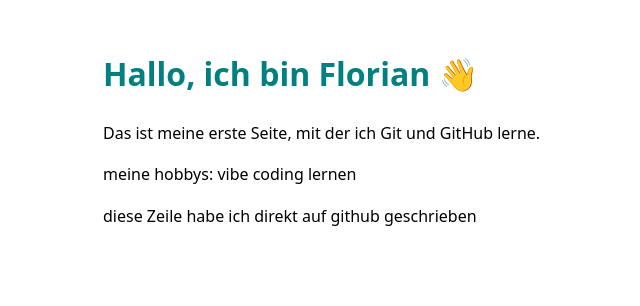
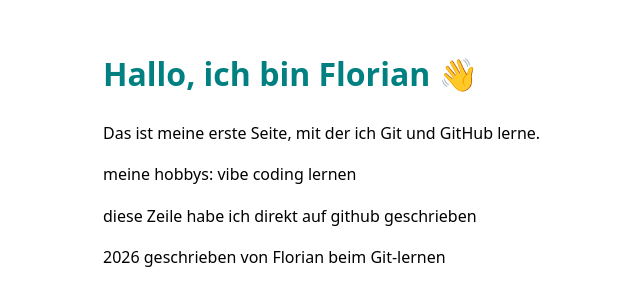
Before and after one commit to flope95/probe-github, a plain HTML site: page index.html in a window 1280 px wide. Shown: the whole page, without its empty margins (217-857 px from the left). Drawn offline with Linux system fonts and the light colour scheme.

Commit message:
Footer hinzugefügt

```diff
--- a/index.html
+++ b/index.html
@@ -14,5 +14,6 @@
   <p>Das ist meine erste Seite, mit der ich Git und GitHub lerne.</p>
   <p>meine hobbys: vibe coding lernen</p>
   <p>diese Zeile habe ich direkt auf github geschrieben</p>
+  <footer>2026 geschrieben von Florian beim Git-lernen</footer>
 </body>
 </html>
```
